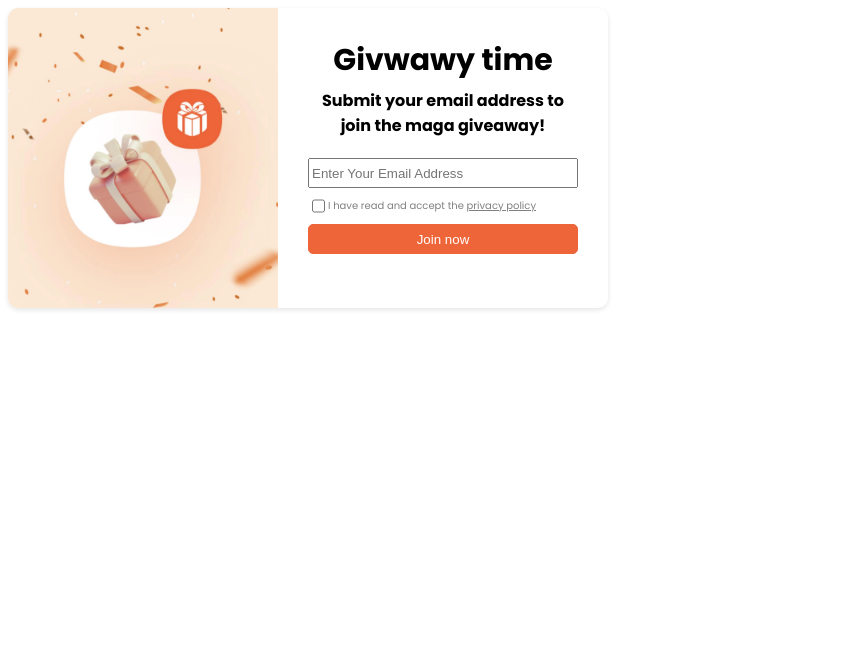
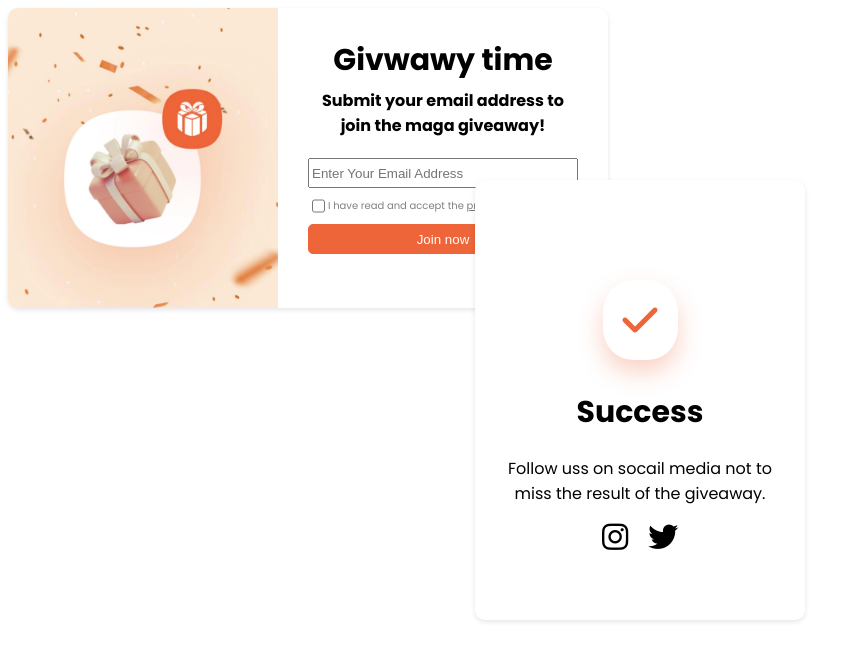
Before and after one commit to farzanehFathi/pop-up-project, a plain HTML site: page index.html in a window 1280 px wide. Shown: the whole page, without its empty margins (0-857 px from the left). Drawn offline with Linux system fonts and the light colour scheme.

Commit message:
Created Success Card

```diff
--- a/index.html
+++ b/index.html
@@ -4,6 +4,11 @@
     <meta charset="UTF-8" />
     <meta name="viewport" content="width=device-width, initial-scale=1.0" />
     <link rel="stylesheet" href="/styles.css" />
+    <script
+      src="https://kit.fontawesome.com/2ea94c071b.js"
+      crossorigin="anonymous"
+    ></script>
+
     <title>Pop-Up Project</title>
   </head>
   <body>
@@ -34,5 +39,14 @@
         </form>
       </div>
     </div>
+    <div class="success-card">
+      <i class="fa-solid fa-check"></i>
+      <h2>Success</h2>
+      <p>Follow uss on socail media not to miss the result of the giveaway.</p>
+      <div class="social-icons">
+        <i class="fa-brands fa-instagram"></i>
+        <i class="fa-brands fa-twitter"></i>
+      </div>
+    </div>
   </body>
 </html>
--- a/styles.css
+++ b/styles.css
@@ -2,6 +2,17 @@
 
 :root {
   --primary: #ed6538;
+}
+
+/* Success & Pop Up CARD */
+
+.pop-up-card,
+.success-card {
+  background: white;
+  font-family: "Poppins";
+  border-radius: 10px;
+  box-shadow: 0 2px 5px rgba(0, 0, 0, 0.1);
+  z-index: 3000;
 }
 
 /* Pop Up CARD */
@@ -11,11 +22,6 @@
   height: 300px;
   display: flex;
   justify-content: center;
-  background: white;
-  font-family: "Poppins";
-  border-radius: 10px;
-  box-shadow: 0 2px 5px rgba(0, 0, 0, 0.1);
-  z-index: 3000;
 }
 
 /* Children */
@@ -49,7 +55,8 @@
   margin-bottom: 20px;
 }
 
-.pop-up-txt-side .txt-box h2 {
+.pop-up-txt-side .txt-box h2,
+.success-card h2 {
   font-weight: 700;
   font-size: 30px;
   margin: 0 0 5px 0;
@@ -99,6 +106,39 @@
   color: gray;
 }
 
+/* Success CARD */
+
+.success-card {
+  width: 270px;
+  height: 300px;
+  padding: 70px 30px;
+  display: flex;
+  flex-direction: column;
+  align-items: center;
+  text-align: center;
+  position: absolute;
+  left: 50%;
+  top: 50%;
+  transform: translate(-50%, -50%);
+}
+
+.success-card .fa-check {
+  color: var(--primary);
+  font-size: 40px;
+  padding: 20px;
+  border-radius: 40%;
+  box-shadow: 0 12px 25px #ed65384b;
+  margin: 30px 0;
+}
+
+.social-icons {
+  font-size: 30px;
+  display: flex;
+  gap: 20px;
+}
+
+/* Mobile Screen */
+
 @media screen and (max-width: 768px) {
   .pop-up-card {
     width: 400px;
```
